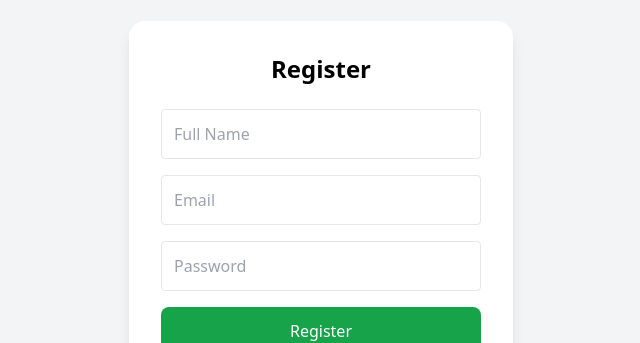
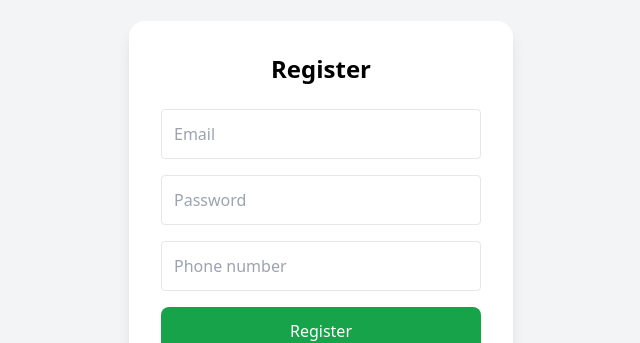
Before and after one commit to Ali-na-abaya/B2B, a Nuxt app: page /register in a window 1280 px wide. Shown: the part 176-519 px from the top of the page, without its empty margins (319-959 px from the left). Built offline with nearby package versions, Linux system fonts and the light colour scheme.

Commit message:
описание изменений

```diff
--- a/pages/dashboard.vue
+++ /dev/null
@@ -1,22 +0,0 @@
-<template>
-  <div class="flex flex-col items-center justify-center h-screen bg-gray-100">
-    <h1 class="text-3xl font-bold mb-4">Dashboard</h1>
-    <p>Welcome to your dashboard!</p>
-    <button
-      @click="logoutAndGo"
-      class="mt-6 bg-red-600 text-white px-4 py-2 rounded"
-    >
-      Logout
-    </button>
-  </div>
-</template>
-
-<script setup>
-import { useAuth } from "~/composables/useAuth";
-const { logout } = useAuth();
-
-const logoutAndGo = () => {
-  logout();
-  navigateTo("/login");
-};
-</script>
--- a/pages/login.vue
+++ b/pages/login.vue
@@ -44,7 +44,7 @@ const password = ref("");
 const handleLogin = async () => {
   try {
     await login(email.value, password.value);
-    navigateTo("/dashboard");
+    navigateTo("/index");
   } catch (err) {
     console.error(err);
   }
--- a/pages/register.vue
+++ b/pages/register.vue
@@ -5,13 +5,6 @@
       <form @submit.prevent="handleRegister" class="space-y-4">
         <input
           v-model="name"
-          type="text"
-          placeholder="Full Name"
-          class="w-full border p-3 rounded"
-          required
-        />
-        <input
-          v-model="email"
           type="email"
           placeholder="Email"
           class="w-full border p-3 rounded"
@@ -21,6 +14,13 @@
           v-model="password"
           type="password"
           placeholder="Password"
+          class="w-full border p-3 rounded"
+          required
+        />
+        <input
+          v-model="phone"
+          type="phone"
+          placeholder="Phone number"
           class="w-full border p-3 rounded"
           required
         />
@@ -43,14 +43,14 @@
 import { useAuth } from "~/composables/useAuth";
 const { register } = useAuth();
 
-const name = ref("");
 const email = ref("");
 const password = ref("");
+const phone = ref("");
 
 const handleRegister = async () => {
   try {
-    await register(name.value, email.value, password.value);
-    navigateTo("/dashboard");
+    await register(email.value, password.value, phone.value);
+    navigateTo("/login");
   } catch (err) {
     console.error(err);
   }
```
